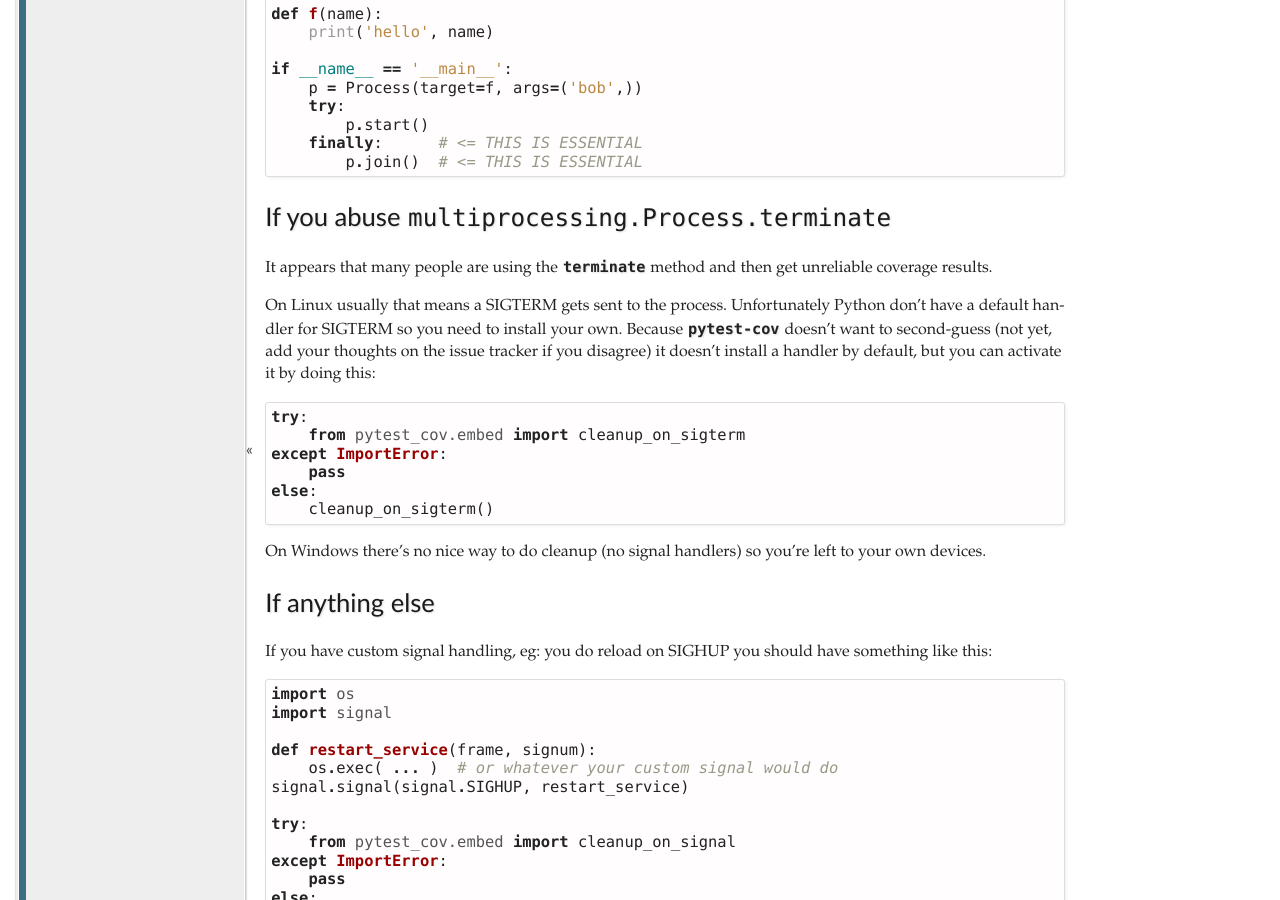
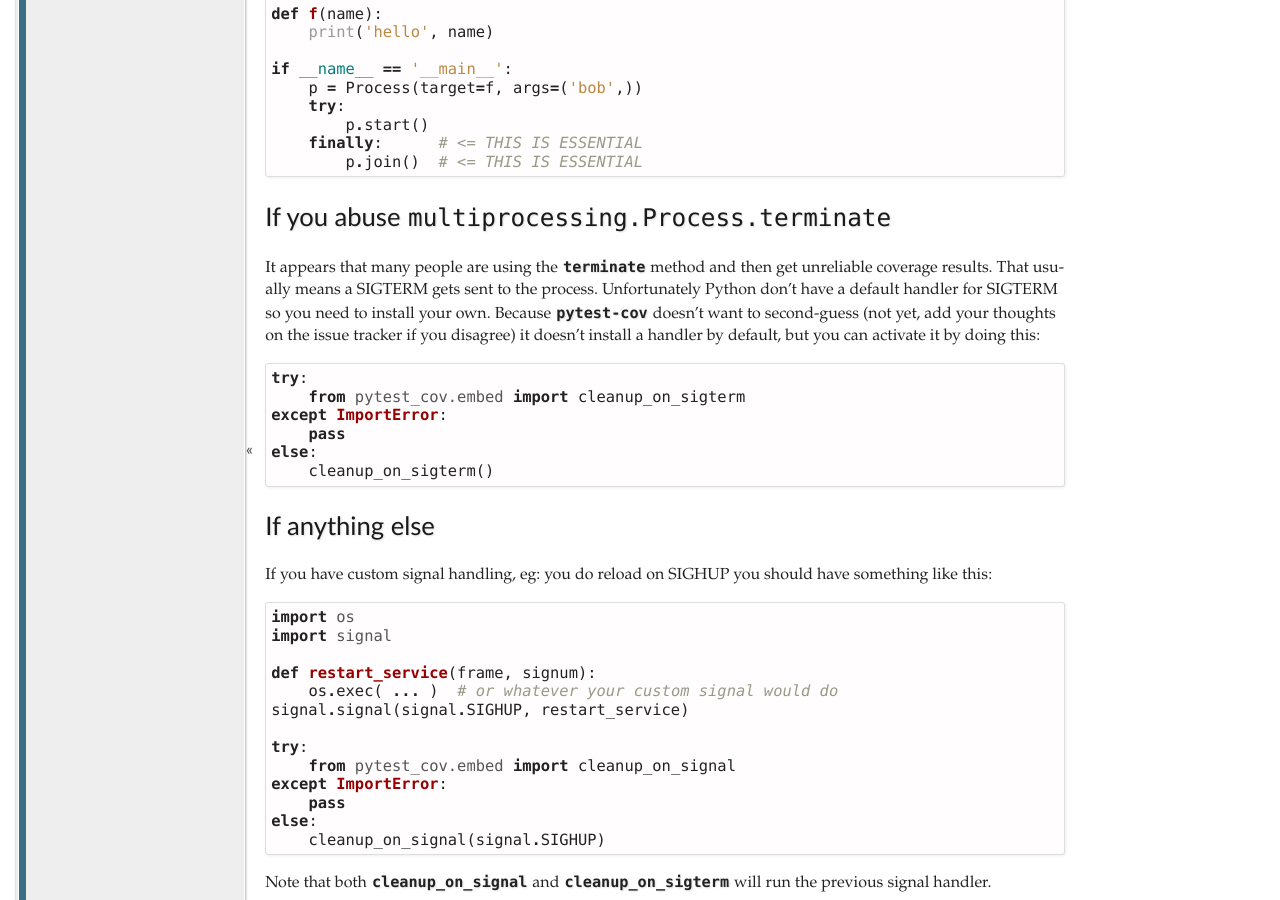
Before and after one commit to pytest-dev/pytest-cov, a Sphinx documentation site: the page built from docs/subprocess-support.rst, in a window 1280 px wide and 900 px high, scrolled down 893 px. Built offline with Sphinx 7.4.7, drawn with Linux system fonts in a browser that asks for light colours.

Commit message:
Remove the note about windows completely.

```diff
--- a/docs/subprocess-support.rst
+++ b/docs/subprocess-support.rst
@@ -59,11 +59,10 @@ There's an identical issue when using the ``Process`` objects. Don't forget to u
 If you abuse ``multiprocessing.Process.terminate``
 ==================================================
 
-It appears that many people are using the ``terminate`` method and then get unreliable coverage results.
-
-On Linux usually that means a SIGTERM gets sent to the process. Unfortunately Python don't have a default handler for
-SIGTERM so you need to install your own. Because ``pytest-cov`` doesn't want to second-guess (not yet, add your thoughts
-on the issue tracker if you disagree) it doesn't install a handler by default, but you can activate it by doing this:
+It appears that many people are using the ``terminate`` method and then get unreliable coverage results. That usually
+means a SIGTERM gets sent to the process. Unfortunately Python don't have a default handler for SIGTERM so you need to
+install your own. Because ``pytest-cov`` doesn't want to second-guess (not yet, add your thoughts on the issue tracker
+if you disagree) it doesn't install a handler by default, but you can activate it by doing this:
 
 .. code-block:: python
 
@@ -73,9 +72,6 @@ on the issue tracker if you disagree) it doesn't install a handler by default, b
         pass
     else:
         cleanup_on_sigterm()
-
-
-On Windows there's no nice way to do cleanup (no signal handlers) so you're left to your own devices.
 
 If anything else
 ================
```
